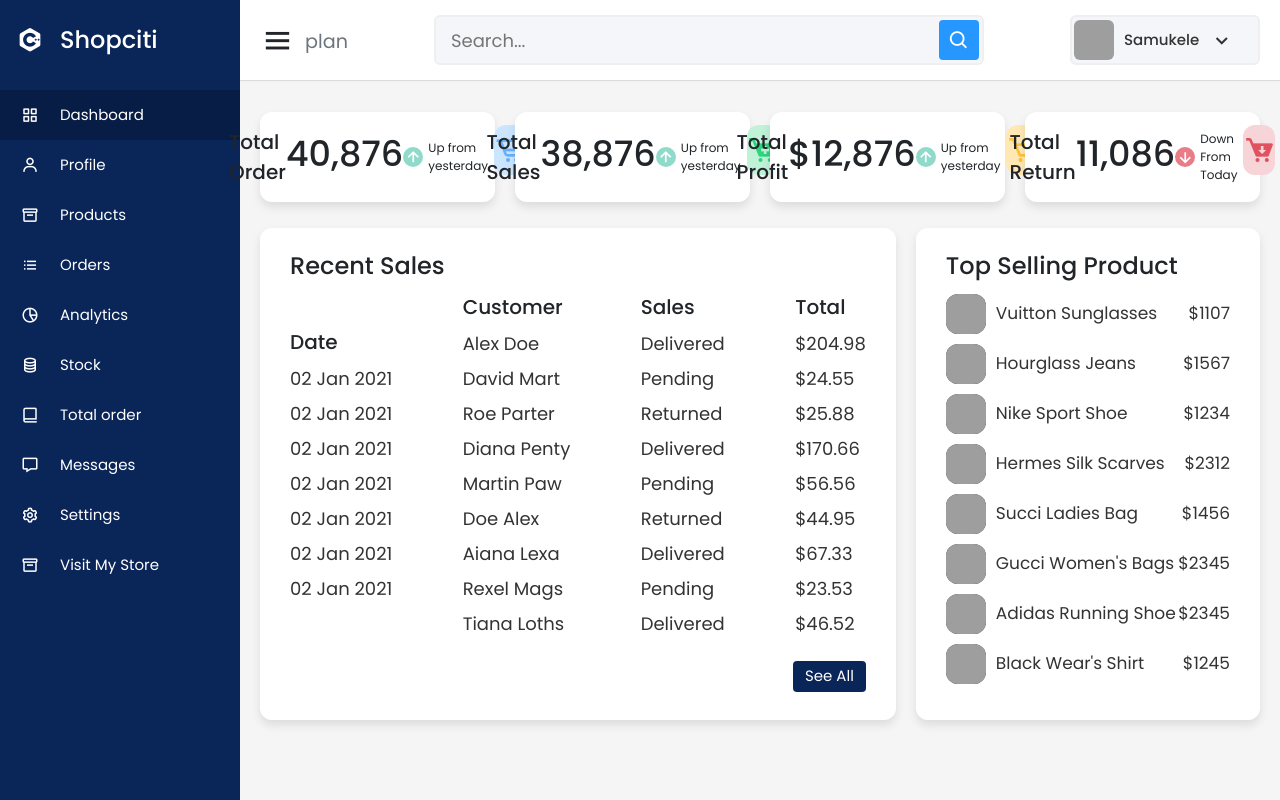
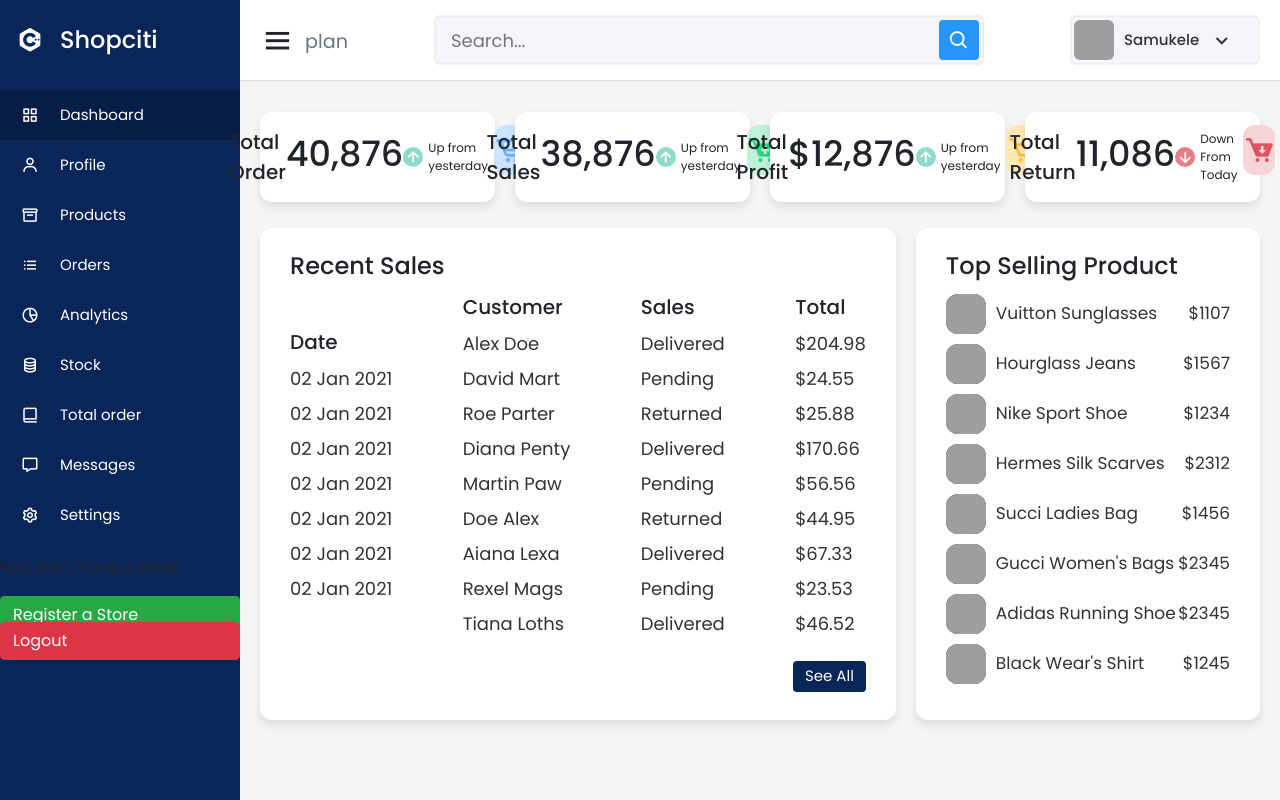
Before and after one commit to samukele-dev/shopciti_store, a Django app: page /user-profile/ in a window 1280 px wide. Run offline with Django 4.2, Linux system fonts and the light colour scheme; a user stored in the database is signed in; some libraries are stand-ins or nearby versions; grey boxes are pictures that could not be loaded.

Commit message:
supplier registry & login

```diff
--- a/shopciti/settings.py
+++ b/shopciti/settings.py
@@ -40,7 +40,6 @@ INSTALLED_APPS = [
     'django.contrib.messages',
     'django.contrib.staticfiles',
     'shopciti_app',
-    'payfast',
 
 ]
 
@@ -60,6 +59,7 @@ MIDDLEWARE = [
 
 LOGIN_URL = 'login'  # Specify the name of the login URL pattern
 LOGIN_REDIRECT_URL = 'store_profile'  # Redirect to store profile after successful login
+LOGOUT_REDIRECT_URL = 'login'
 
 CART_SESSION_ID = 'cart'
 
--- a/shopciti/urls.py
+++ b/shopciti/urls.py
@@ -6,7 +6,6 @@ from django.conf.urls.static import static
 urlpatterns = [
     path('', include('shopciti_app.urls')),  # Include your app's URL patterns
     path('admin/', admin.site.urls),
-    path('payfast/', include('payfast.urls')),
 
 ]
 
--- a/shopciti_app/templates/shopciti_app/login.html
+++ b/shopciti_app/templates/shopciti_app/login.html
@@ -36,11 +36,7 @@
                     <div class="g-signin2" data-onsuccess="onSignIn"></div>
                 </div>
             </div>
-            {% if user.is_authenticated %}
-            <div class="mt-3 text-center">
-                <a href="{% url 'logout' %}" class="btn btn-danger">Logout</a>
-            </div>
-            {% endif %}
+
         </div>
     </div>
 </div>
--- a/shopciti_app/templates/shopciti_app/store_profile.html
+++ b/shopciti_app/templates/shopciti_app/store_profile.html
@@ -723,11 +723,28 @@
 
 
             <li>
+                {% if store.id %}
                 <a href="{% url 'shop_detail' store.id %}">
                     <i class='bx bx-box'></i>
                     <span class="links_name">Visit My Store</span>
                 </a>
+                {% else %}
+                <!-- Handle the case where store.id is empty (optional) -->
+                <div class="no-store-prompt mt-3">
+                    <p>You don't have a store.</p>
+                    <a href="{% url 'register_store' %}" class="btn btn-success">Register a Store</a>
+                </div>
+                {% endif %}
             </li>
+            <li>
+                {% if user.is_authenticated %}
+                <div class="mt-3 text-center">
+                    <a href="{% url 'logout' %}" class="btn btn-danger">Logout</a>
+                </div>
+                {% endif %}
+            </li>
+
+
             <!-- Add similar onclick attributes for other navigation items -->
         </ul>
     </div>
@@ -979,7 +996,9 @@
                         </div>
                     </div>
                     <div class="col-md-2">
-                        <a href="{% url 'edit_profile' %}" class="profile-edit-btn">Edit Profile</a>
+                        {% if request.user.store %}
+                        <a href="{% url 'edit_profile' %}" class="profile-edit-btn">Edit Profile</a> {% else %}
+                        <a href="{% url 'register_store' %}" class="profile-edit -btn">Edit Profile</a> {% endif %}
                     </div>
 
                 </div>
@@ -1107,8 +1126,13 @@
 
                             <!-- Button to Add a New Product -->
                             <div class="button_container">
-                                <a href="{% url 'add_product_to_store' store.id %}" class="btn btn-primary mb-3">Add Product</a>
+                                {% if store.id %}
+                                <a href="{% url 'add_product_to_store' store.id %}" class="btn btn-primary mb-3">Add Product</a> {% else %}
+                                <!-- Handle the case where store.id is empty (optional) -->
+                                <p>Add Product: Shop ID is empty</p>
+                                {% endif %}
                             </div>
+
                             <table class="table">
                                 <thead>
                                     <tr>
--- a/shopciti_app/urls.py
+++ b/shopciti_app/urls.py
@@ -18,10 +18,8 @@ urlpatterns = [
     path('shops/', views.shop_list, name='shop_list'),
     path('shop/<int:shop_id>/', views.shop_detail, name='shop_detail'),
     path('product/<int:product_id>/', views.product_detail, name='product_detail'),
-    path('cart/', views.cart, name='cart'),
     path('add_to_cart/<int:product_id>/', views.add_to_cart, name='add_to_cart'),
     path('remove_from_cart/<int:product_id>/', views.remove_from_cart, name='remove_from_cart'),
-    path('update_cart/<int:product_id>/', views.update_cart, name='update_cart'),
     path('checkout/', views.checkout, name='checkout'),
     path('payfast-return/', views.payfast_return, name='payfast_return'),
     path('payfast-notify/', views.payfast_notify, name='payfast_notify'),
--- a/shopciti_app/views.py
+++ b/shopciti_app/views.py
@@ -13,7 +13,6 @@ from .forms import UserProfileForm, StoreForm, CartAddProductForm, ProductForm,
 from django.core.paginator import Paginator
 from django.db.models import Q
 from .cart import Cart
-from payfast.forms import PayFastForm
 from django.http import HttpResponse
 from django.http import JsonResponse
 
@@ -26,7 +25,7 @@ def register(request):
         if form.is_valid():
             user = form.save()
             login(request, user)
-            return redirect('user_profile')  # Redirect to the user's profile page
+            return redirect('register_store')  # Redirect to the user's profile page
     else:
         form = CustomUserCreationForm()
     return render(request, 'shopciti_app/register.html', {'form': form})
@@ -84,26 +83,35 @@ def user_profile(request):
 @login_required
 def edit_profile(request):
     user = request.user
+    store_name = None  # Default value for store_name
 
+    # Check if the user has an associated store
     if hasattr(user, 'store'):
         store = user.store
         subscription_level = store.subscription_level
-    else:
-        # Handle the case where the user does not have an associated store
-        subscription_level = "free"  # Provide a default value
+        store_name = store.name  # Assign store name if available
 
     if request.method == 'POST':
         form = UserProfileForm(request.POST, request.FILES, instance=user)
 
         if form.is_valid():
             form.save()
+
+            # Update store name if present in the form data
+            if 'store_name' in request.POST:
+                store_name = request.POST['store_name']
+                if hasattr(user, 'store'):
+                    user.store.name = store_name
+                    user.store.save()
+
             messages.success(request, 'Your profile has been updated successfully.')
-        return redirect('user_profile')
+            return redirect('user_profile')
 
     else:
         form = UserProfileForm(instance=user)
 
-    return render(request, 'shopciti_app/edit_profile.html', {'form': form, 'subscription_level': subscription_level})
+    return render(request, 'shopciti_app/edit_profile.html', {'form': form, 'subscription_level': subscription_level, 'store_name': store_name})
+
 
 
 @login_required
@@ -122,9 +130,9 @@ def register_store(request):
             user.save()
 
             if subscription_level == "free":
-                return render('shopciti_app/store_profile_free.html')
+                return render(request, 'shopciti_app/store_profile_free.html')
             else:
-                return render('shopciti_app/store_profile.html')
+                return render(request, 'shopciti_app/store_profile.html')
 
     else:
         form = StoreForm()
@@ -169,7 +177,6 @@ def shop_list(request):
     return render(request, 'shopciti_app/shop_list.html', context)
 
 
-@login_required
 def shop_detail(request, shop_id):
     shop = get_object_or_404(Store, pk=shop_id)
     products = Product.objects.filter(store=shop)
@@ -250,11 +257,9 @@ def store_profile_free(request):
     return render(request, 'shopciti_app/store_profile.html', context)
 
 
-
 def product_list(request):
     products = Product.objects.all()
     return render(request, 'shopciti_app/product_list.html', {'products': products})
-
 
 
 def add_to_cart(request, product_id):
@@ -278,20 +283,13 @@ def add_to_cart(request, product_id):
     # Calculate the total cart quantity
     total_quantity = sum(item['quantity'] for item in cart.values())
 
-    # Return JSON response with updated cart quantity
-    return JsonResponse({'quantity': total_quantity})
+    # Return JSON response with updated cart data
+    response_data = {
+        'quantity': total_quantity,
+        'cart_items': list(cart.values()),  # Convert dict_values to a list
+    }
 
-
-
-def cart(request):
-    cart = request.session.get('cart', {})
-    cart_items = cart.values()
-    total_price = sum(float(item['price']) * item['quantity'] for item in cart_items)
-
-    # Retrieve the cart quantity
-    cart_quantity = sum(item['quantity'] for item in cart.values())
-
-    return render(request, 'shopciti_app/cart.html', {'cart_items': cart_items, 'total_price': total_price, 'cart_quantity': cart_quantity})
+    return JsonResponse(response_data)
 
 
 # Remove a product from the cart
@@ -301,32 +299,7 @@ def remove_from_cart(request, product_id):
     cart.remove(product)
     return redirect('cart')
 
-# Update the quantity of a product in the cart
-def update_cart(request, product_id):
-    product = get_object_or_404(Product, id=product_id)
 
-    if request.method == 'POST':
-        quantity = request.POST.get('quantity')  # Get the quantity from the form
-
-        # Ensure quantity is a valid integer
-        try:
-            quantity = int(quantity)
-        except ValueError:
-            quantity = 1  # Default to 1 if quantity is not a valid integer
-
-        # Retrieve the cart from the session or create an empty one
-        cart = request.session.get('cart', {})
-
-        # Update the quantity for the product in the cart
-        if product_id in cart and quantity > 0:
-            cart[product_id]['quantity'] = quantity
-        elif product_id in cart and quantity <= 0:
-            del cart[product_id]
-
-        # Save the updated cart back to the session
-        request.session['cart'] = cart
-
-    return redirect('cart')
 
 
 # Order confirmation view (after successful checkout)
```
Also changed, not shown: shopciti_app/templates/shopciti_app/store_profile_free.html (+25 -2 lines), db.sqlite3, media/products/King_Elard_28.png (added), shopciti_app/migrations/0003_alter_cartitem_id_alter_customuser_first_name_and_more.py (added).
